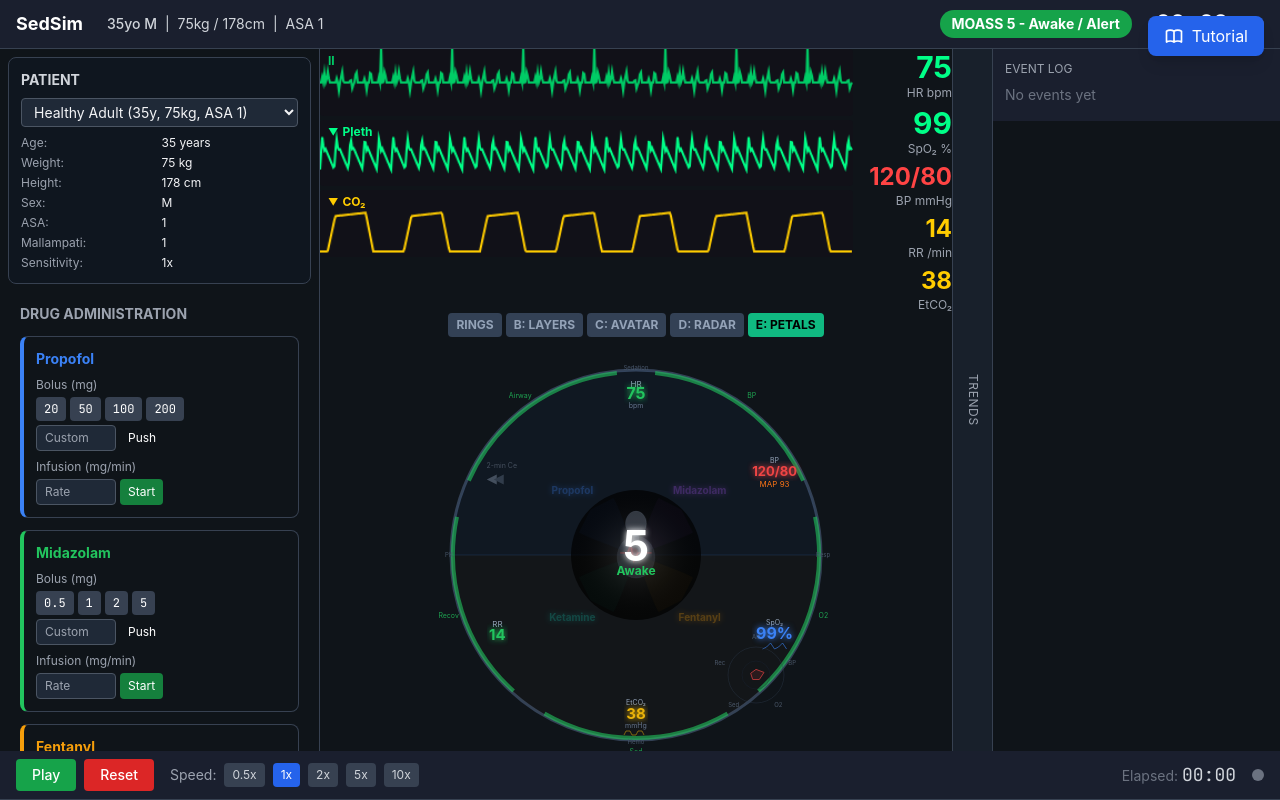
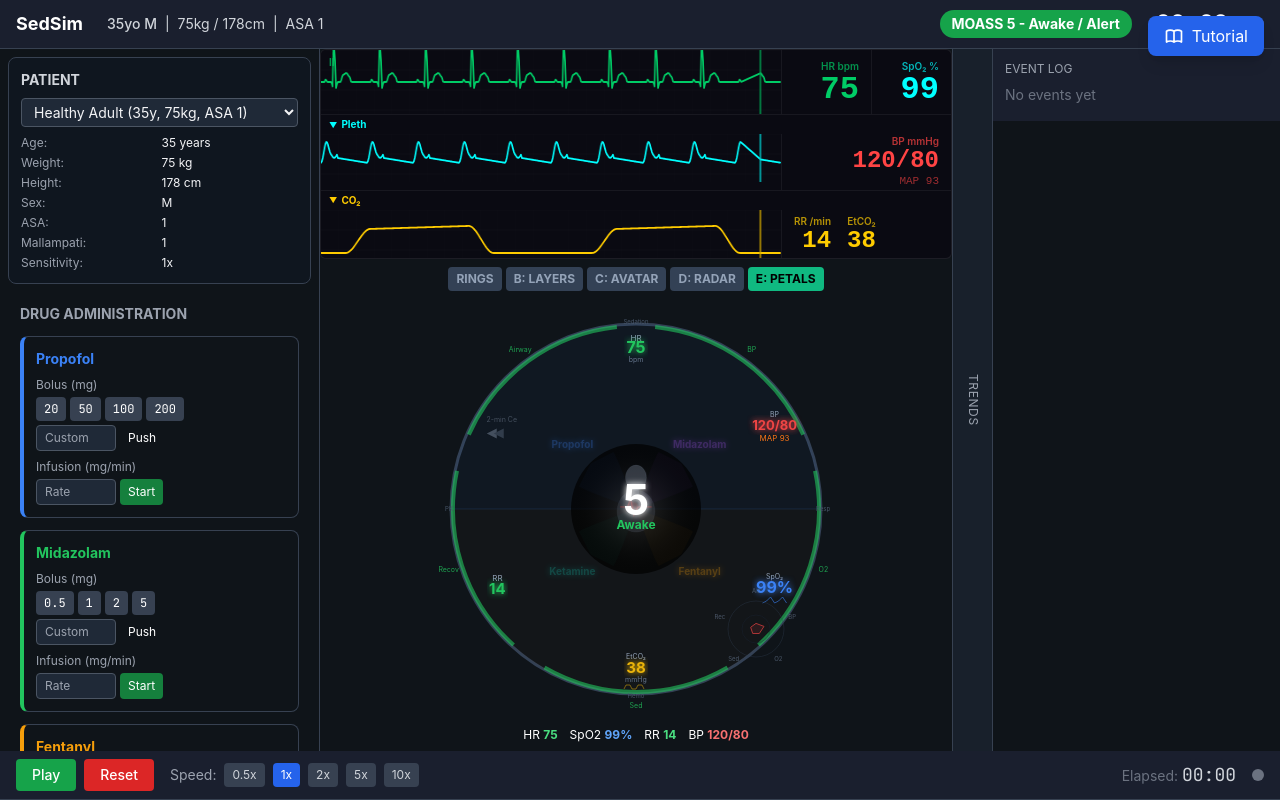
Before and after one commit to Gengyveusa/sedsim, a React (Vite) app: page / in a window 1280 px wide. Built offline with nearby package versions, Linux system fonts and the light colour scheme.

Commit message:
Pro monitor: sweep waveforms, alarm-flash, grid overlay, color-coded numerics
Refactor MonitorPanel component to enhance functionality and update color palette.

```diff
--- a/src/components/MonitorPanel.tsx
+++ b/src/components/MonitorPanel.tsx
@@ -1,4 +1,4 @@
-import { useEffect, useRef, useState } from 'react';
+import { useEffect, useRef, useState, useCallback } from 'react';
 import { Vitals } from '../types';
 
 interface MonitorPanelProps {
@@ -6,267 +6,428 @@ interface MonitorPanelProps {
   history: Vitals[];
 }
 
-// Colors from spec
+// Professional medical monitor color palette
 const COLORS = {
   ecg: '#00cc66',
-  spo2: '#00ff88',
+  spo2: '#00ffff',
   capno: '#ffcc00',
-  hr: '#00ff88',
+  hr: '#00cc66',
+  spo2Text: '#00ffff',
   bp: '#ff4444',
   rr: '#ffcc00',
-  background: '#111118',
+  etco2: '#ffcc00',
+  background: '#0a0a12',
+  gridLine: 'rgba(255,255,255,0.04)',
+  sweepLine: 'rgba(0,255,100,0.6)',
+  dimText: 'rgba(255,255,255,0.3)',
 };
 
-export default function MonitorPanel({ vitals, history: _history }: MonitorPanelProps) {
-  const ecgCanvasRef = useRef<HTMLCanvasElement>(null);
-  const plethCanvasRef = useRef<HTMLCanvasElement>(null);
-  const capnoCanvasRef = useRef<HTMLCanvasElement>(null);
+// Clean ECG template: [phase, amplitude] pairs for one cardiac cycle
+const ECG_TEMPLATE: [number, number][] = [
+  [0, 0], [0.08, 0], [0.10, -3], [0.14, 0], [0.16, 0],
+  [0.22, 0], [0.24, 2], [0.25, 5],
+  [0.27, -35], [0.30, -38],
+  [0.32, 8], [0.34, 3], [0.36, 0],
+  [0.42, 0], [0.48, -8], [0.55, -10], [0.62, -6], [0.66, 0],
+  [0.70, 0], [1.0, 0],
+];
 
-  // Collapsible state for Pleth and CO2
-  const [showPleth, setShowPleth] = useState(true);
-  const [showCapno, setShowCapno] = useState(true);
+function interpolateECG(phase: number): number {
+  for (let i = 0; i < ECG_TEMPLATE.length - 1; i++) {
+    const [p0, a0] = ECG_TEMPLATE[i];
+    const [p1, a1] = ECG_TEMPLATE[i + 1];
+    if (phase >= p0 && phase < p1) {
+      const t = (phase - p0) / (p1 - p0);
+      const tSmooth = t * t * (3 - 2 * t);
+      return a0 + (a1 - a0) * tSmooth;
+    }
+  }
+  return 0;
+}
 
-  // Draw ECG waveform
-  useEffect(() => {
-    const canvas = ecgCanvasRef.current;
-    if (!canvas) return;
+function plethWaveform(phase: number): number {
+  if (phase < 0.12) {
+    const t = phase / 0.12;
+    return -30 * t * t * (3 - 2 * t);
+  } else if (phase < 0.22) {
+    const t = (phase - 0.12) / 0.10;
+    return -30 + 18 * t * t * (3 - 2 * t);
+  } else if (phase < 0.35) {
+    const t = (phase - 0.22) / 0.13;
+    return -12 + 5 * Math.sin(t * Math.PI);
+  } else {
+    const t = (phase - 0.35) / 0.65;
+    return -7 + 7 * t;
+  }
+}
+
+function capnoWaveform(phase: number, etco2Height: number): number {
+  if (phase < 0.10) return 0;
+  if (phase < 0.20) {
+    const t = (phase - 0.10) / 0.10;
+    return -etco2Height * t * t * (3 - 2 * t);
+  }
+  if (phase < 0.60) {
+    const t = (phase - 0.20) / 0.40;
+    return -etco2Height - 3 * t;
+  }
+  if (phase < 0.70) {
+    const t = (phase - 0.60) / 0.10;
+    return (-etco2Height - 3) * (1 - t * t * (3 - 2 * t));
+  }
+  return 0;
+}
+
+// Sweep-style waveform renderer
+function drawSweepWaveform(
+  canvas: HTMLCanvasElement,
+  color: string,
+  waveformFn: (phase: number) => number,
+  sweepX: number,
+  cyclePixels: number,
+  baselineY: number,
+  amplitude: number
+) {
   const ctx = canvas.getContext('2d');
   if (!ctx) return;
-
-    const width = canvas.width;
-    const height = canvas.height;
-    const midY = height / 2;
+  const { width, height } = canvas;
 
   ctx.fillStyle = COLORS.background;
   ctx.fillRect(0, 0, width, height);
 
-    ctx.strokeStyle = COLORS.ecg;
-    ctx.lineWidth = 2;
+  // Draw subtle grid
+  ctx.strokeStyle = COLORS.gridLine;
+  ctx.lineWidth = 0.5;
+  for (let gy = 0; gy < height; gy += 20) {
+    ctx.beginPath();
+    ctx.moveTo(0, gy);
+    ctx.lineTo(width, gy);
+    ctx.stroke();
+  }
+  for (let gx = 0; gx < width; gx += 20) {
+    ctx.beginPath();
+    ctx.moveTo(gx, 0);
+    ctx.lineTo(gx, height);
+    ctx.stroke();
+  }
+
+  // Draw waveform trace
+  ctx.strokeStyle = color;
+  ctx.lineWidth = 1.8;
+  ctx.lineJoin = 'round';
+  ctx.lineCap = 'round';
   ctx.beginPath();
 
-    // Generate ECG-like waveform based on HR
-    const hr = vitals.hr || 75;
-    const cycleLength = 60 / hr; // seconds per beat
-    const pixelsPerSecond = width / 30; // 30 seconds visible
-    const cyclePixels = cycleLength * pixelsPerSecond;
+  const gapWidth = Math.max(20, width * 0.04);
 
   for (let x = 0; x < width; x++) {
+    const dist = (sweepX - x + width) % width;
+    if (dist < gapWidth) continue;
+
     const phase = (x % cyclePixels) / cyclePixels;
-      let y = midY;
+    const val = waveformFn(phase);
+    const y = baselineY + val * amplitude;
 
-      // P wave (small bump)
-      if (phase > 0.1 && phase < 0.2) {
-        y = midY - 5 * Math.sin((phase - 0.1) / 0.1 * Math.PI);
-      }
-      // QRS complex (sharp spike)
-      else if (phase > 0.25 && phase < 0.35) {
-        const qrsPhase = (phase - 0.25) / 0.1;
-        if (qrsPhase < 0.3) {
-          y = midY + 10 * qrsPhase / 0.3;
-        } else if (qrsPhase < 0.5) {
-          y = midY + 10 - 50 * (qrsPhase - 0.3) / 0.2;
-        } else if (qrsPhase < 0.7) {
-          y = midY - 40 + 50 * (qrsPhase - 0.5) / 0.2;
-        } else {
-          y = midY + 10 - 10 * (qrsPhase - 0.7) / 0.3;
-        }
-      }
-      // T wave (rounded bump)
-      else if (phase > 0.45 && phase < 0.65) {
-        y = midY - 10 * Math.sin((phase - 0.45) / 0.2 * Math.PI);
-      }
-
-      if (x === 0) {
+    if (dist === gapWidth) {
       ctx.moveTo(x, y);
     } else {
       ctx.lineTo(x, y);
     }
   }
   ctx.stroke();
-  }, [vitals.hr]);
 
-  // Draw SpO2 plethysmograph
-  useEffect(() => {
-    if (!showPleth) return;
-    const canvas = plethCanvasRef.current;
-    if (!canvas) return;
-    const ctx = canvas.getContext('2d');
-    if (!ctx) return;
-
-    const width = canvas.width;
-    const height = canvas.height;
-    const midY = height / 2;
-
-    ctx.fillStyle = COLORS.background;
-    ctx.fillRect(0, 0, width, height);
-
-    ctx.strokeStyle = COLORS.spo2;
+  // Draw sweep line
+  const grad = ctx.createLinearGradient(sweepX - 8, 0, sweepX + 2, 0);
+  grad.addColorStop(0, 'transparent');
+  grad.addColorStop(1, color);
+  ctx.strokeStyle = grad;
   ctx.lineWidth = 2;
   ctx.beginPath();
-
-    const hr = vitals.hr || 75;
-    const cycleLength = 60 / hr;
-    const pixelsPerSecond = width / 30; // 30 seconds visible
-    const cyclePixels = cycleLength * pixelsPerSecond;
-
-    for (let x = 0; x < width; x++) {
-      const phase = (x % cyclePixels) / cyclePixels;
-      let y = midY;
-
-      // Pleth waveform: systolic upstroke, dicrotic notch, diastolic decay
-      if (phase < 0.15) {
-        // Systolic upstroke
-        y = midY + 15 - 30 * (phase / 0.15);
-      } else if (phase < 0.25) {
-        // Peak and start of descent
-        y = midY - 15 + 10 * ((phase - 0.15) / 0.1);
-      } else if (phase < 0.35) {
-        // Dicrotic notch
-        const notchPhase = (phase - 0.25) / 0.1;
-        y = midY - 5 + 3 * Math.sin(notchPhase * Math.PI);
-      } else {
-        // Diastolic decay
-        const decayPhase = (phase - 0.35) / 0.65;
-        y = midY - 5 + 20 * decayPhase;
+  ctx.moveTo(sweepX, 0);
+  ctx.lineTo(sweepX, height);
+  ctx.stroke();
 }
 
-      if (x === 0) {
-        ctx.moveTo(x, y);
-      } else {
-        ctx.lineTo(x, y);
+// Alarm threshold helpers
+function getHRColor(hr: number): string {
+  if (hr < 50 || hr > 120) return '#ff4444';
+  if (hr < 60 || hr > 100) return '#ffaa00';
+  return COLORS.hr;
+}
+function getSpO2Color(spo2: number): string {
+  if (spo2 < 85) return '#ff4444';
+  if (spo2 < 90) return '#ffaa00';
+  return COLORS.spo2Text;
+}
+function getBPColor(sbp: number): string {
+  if (sbp < 80 || sbp > 180) return '#ff4444';
+  if (sbp < 90 || sbp > 160) return '#ffaa00';
+  return COLORS.bp;
+}
+function getRRColor(rr: number): string {
+  if (rr < 6 || rr === 0) return '#ff4444';
+  if (rr < 8) return '#ffaa00';
+  return COLORS.rr;
+}
+function getEtCO2Color(etco2: number): string {
+  if (etco2 > 65 || etco2 < 15) return '#ff4444';
+  if (etco2 > 55 || etco2 < 20) return '#ffaa00';
+  return COLORS.etco2;
+}
+
+export default function MonitorPanel({ vitals, history: _history }: MonitorPanelProps) {
+  const ecgCanvasRef = useRef<HTMLCanvasElement>(null);
+  const plethCanvasRef = useRef<HTMLCanvasElement>(null);
+  const capnoCanvasRef = useRef<HTMLCanvasElement>(null);
+  const sweepRef = useRef(0);
+  const animRef = useRef<number>(0);
+
+  const [showPleth, setShowPleth] = useState(true);
+  const [showCapno, setShowCapno] = useState(true);
+  const [alarmFlash, setAlarmFlash] = useState(false);
+
+  // Alarm flash toggle
+  useEffect(() => {
+    const hasAlarm = vitals.spo2 < 90 || vitals.hr < 50 || vitals.hr > 120 ||
+      vitals.sbp < 80 || vitals.rr < 6;
+    if (!hasAlarm) { setAlarmFlash(false); return; }
+    const iv = setInterval(() => setAlarmFlash(f => !f), 500);
+    return () => clearInterval(iv);
+  }, [vitals.spo2, vitals.hr, vitals.sbp, vitals.rr]);
+
+  // Animation loop for sweep waveforms
+  const drawAll = useCallback(() => {
+    const hr = vitals.hr || 75;
+    const rr = vitals.rr || 14;
+    const etco2 = vitals.etco2 || 38;
+
+    // ECG
+    const ecgCanvas = ecgCanvasRef.current;
+    if (ecgCanvas) {
+      const cycleLen = (60 / hr) * (ecgCanvas.width / 8);
+      drawSweepWaveform(
+        ecgCanvas, COLORS.ecg, interpolateECG,
+        sweepRef.current % ecgCanvas.width, cycleLen,
+        ecgCanvas.height / 2, 0.9
+      );
+    }
+
+    // Pleth
+    if (showPleth) {
+      const plethCanvas = plethCanvasRef.current;
+      if (plethCanvas) {
+        const cycleLen = (60 / hr) * (plethCanvas.width / 8);
+        drawSweepWaveform(
+          plethCanvas, COLORS.spo2, plethWaveform,
+          sweepRef.current % plethCanvas.width, cycleLen,
+          plethCanvas.height * 0.6, 0.7
+        );
       }
     }
-    ctx.stroke();
-  }, [vitals.hr, showPleth]);
 
-  // Draw capnography
-  useEffect(() => {
-    if (!showCapno) return;
-    const canvas = capnoCanvasRef.current;
-    if (!canvas) return;
-    const ctx = canvas.getContext('2d');
-    if (!ctx) return;
-
-    const width = canvas.width;
-    const height = canvas.height;
-
-    ctx.fillStyle = COLORS.background;
-    ctx.fillRect(0, 0, width, height);
-
-    ctx.strokeStyle = COLORS.capno;
-    ctx.lineWidth = 2;
-    ctx.beginPath();
-
-    const rr = vitals.rr || 14;
-    const etco2 = vitals.etco2 || 38;
-    const cycleLength = 60 / rr;
-    const pixelsPerSecond = width / 30; // 30 seconds visible
-    const cyclePixels = cycleLength * pixelsPerSecond;
-    const etco2Height = (etco2 / 60) * (height - 10);
-
-    for (let x = 0; x < width; x++) {
-      const phase = (x % cyclePixels) / cyclePixels;
-      let y = height - 5; // Baseline at bottom
-
-      // Capnography: Phase I (baseline), II (upstroke), III (plateau), IV (downstroke)
-      if (phase < 0.1) {
-        // Phase I: inspiratory baseline
-        y = height - 5;
-      } else if (phase < 0.2) {
-        // Phase II: sharp upstroke
-        const upPhase = (phase - 0.1) / 0.1;
-        y = height - 5 - etco2Height * upPhase;
-      } else if (phase < 0.6) {
-        // Phase III: alveolar plateau with slight upslope
-        const plateauPhase = (phase - 0.2) / 0.4;
-        y = height - 5 - etco2Height - 3 * plateauPhase;
-      } else if (phase < 0.7) {
-        // Phase IV: sharp downstroke (inspiration)
-        const downPhase = (phase - 0.6) / 0.1;
-        y = height - 5 - etco2Height - 3 + (etco2Height + 3) * downPhase;
-      } else {
-        // Inspiratory phase
-        y = height - 5;
+    // Capno
+    if (showCapno) {
+      const capnoCanvas = capnoCanvasRef.current;
+      if (capnoCanvas) {
+        const cycleLen = (60 / rr) * (capnoCanvas.width / 8);
+        const etco2H = (etco2 / 60) * (capnoCanvas.height - 10);
+        drawSweepWaveform(
+          capnoCanvas, COLORS.capno,
+          (phase) => capnoWaveform(phase, etco2H),
+          sweepRef.current % capnoCanvas.width, cycleLen,
+          capnoCanvas.height - 5, 1
+        );
+      }
     }
 
-      if (x === 0) {
-        ctx.moveTo(x, y);
-      } else {
-        ctx.lineTo(x, y);
-      }
-    }
-    ctx.stroke();
-  }, [vitals.rr, vitals.etco2, showCapno]);
+    sweepRef.current += 1.5;
+    animRef.current = requestAnimationFrame(drawAll);
+  }, [vitals.hr, vitals.rr, vitals.etco2, showPleth, showCapno]);
+
+  useEffect(() => {
+    animRef.current = requestAnimationFrame(drawAll);
+    return () => cancelAnimationFrame(animRef.current);
+  }, [drawAll]);
+
+  // Vital sign display helper
+  const hrVal = Math.round(vitals.hr);
+  const spo2Val = Math.round(vitals.spo2);
+  const sbpVal = Math.round(vitals.sbp);
+  const dbpVal = Math.round(vitals.dbp);
+  const mapVal = Math.round(vitals.map);
+  const rrVal = Math.round(vitals.rr);
+  const etco2Val = Math.round(vitals.etco2);
+
+  const isAlarmActive = vitals.spo2 < 90 || vitals.hr < 50 || vitals.hr > 120 ||
+    vitals.sbp < 80 || vitals.rr < 6;
 
   return (
-    <div className="flex gap-4">
-      {/* Waveforms */}
-      <div className="flex-1 space-y-1">
-        {/* ECG */}
-        <div className="relative">
-          <span className="absolute top-1 left-2 text-xs font-bold" style={{ color: COLORS.ecg }}>II</span>
-          <canvas ref={ecgCanvasRef} width={480} height={60} className="w-full rounded" style={{ background: COLORS.background }} />
+    <div
+      className="relative w-full select-none"
+      style={{
+        background: COLORS.background,
+        borderRadius: '6px',
+        border: isAlarmActive && alarmFlash ? '1px solid #ff4444' : '1px solid rgba(255,255,255,0.08)',
+        overflow: 'hidden',
+      }}
+    >
+      {/* === ROW 1: ECG + HR/SpO2 numerics === */}
+      <div className="flex" style={{ borderBottom: '1px solid rgba(255,255,255,0.06)' }}>
+        {/* ECG Waveform */}
+        <div className="relative flex-1" style={{ minHeight: '64px' }}>
+          <span
+            className="absolute top-1 left-2 text-xs font-bold z-10"
+            style={{ color: COLORS.ecg, opacity: 0.7, fontSize: '10px' }}
+          >
+            II
+          </span>
+          <canvas
+            ref={ecgCanvasRef}
+            width={520}
+            height={64}
+            className="w-full h-full"
+            style={{ display: 'block' }}
+          />
+        </div>
+        {/* HR Numeric */}
+        <div
+          className="flex flex-col items-end justify-center px-3"
+          style={{ minWidth: '90px', borderLeft: '1px solid rgba(255,255,255,0.06)' }}
+        >
+          <span style={{ color: getHRColor(hrVal), fontSize: '10px', fontWeight: 600, opacity: 0.7 }}>HR bpm</span>
+          <span
+            style={{
+              color: getHRColor(hrVal),
+              fontSize: '32px',
+              fontWeight: 700,
+              lineHeight: 1,
+              fontFamily: 'ui-monospace, monospace',
+            }}
+          >
+            {hrVal}
+          </span>
+        </div>
+        {/* SpO2 Numeric */}
+        <div
+          className="flex flex-col items-end justify-center px-3"
+          style={{ minWidth: '80px', borderLeft: '1px solid rgba(255,255,255,0.06)' }}
+        >
+          <span style={{ color: getSpO2Color(spo2Val), fontSize: '10px', fontWeight: 600, opacity: 0.7 }}>SpO&#8322; %</span>
+          <span
+            style={{
+              color: getSpO2Color(spo2Val),
+              fontSize: '32px',
+              fontWeight: 700,
+              lineHeight: 1,
+              fontFamily: 'ui-monospace, monospace',
+            }}
+          >
+            {spo2Val}
+          </span>
+        </div>
       </div>
 
-        {/* SpO2 Pleth - Collapsible */}
-        <div className="relative">
+      {/* === ROW 2: Pleth waveform (collapsible) + BP === */}
+      <div style={{ borderBottom: '1px solid rgba(255,255,255,0.06)' }}>
         <button
           onClick={() => setShowPleth(!showPleth)}
-            className="absolute top-1 left-2 text-xs font-bold z-10 hover:opacity-80 flex items-center gap-1"
-            style={{ color: COLORS.spo2 }}
+          className="flex items-center gap-1 px-2 py-0.5 hover:opacity-80"
+          style={{ color: COLORS.spo2, fontSize: '10px', fontWeight: 700, background: 'none', border: 'none', cursor: 'pointer' }}
         >
-            <span className="text-[10px]">{showPleth ? '▼' : '▶'}</span>
-            Pleth
+          <span style={{ fontSize: '8px' }}>{showPleth ? '\u25BC' : '\u25B6'}</span> Pleth
         </button>
         {showPleth && (
-            <canvas ref={plethCanvasRef} width={480} height={60} className="w-full rounded" style={{ background: COLORS.background }} />
-          )}
-          {!showPleth && (
-            <div className="w-full h-4 rounded" style={{ background: COLORS.background }} />
+          <div className="flex">
+            <div className="relative flex-1" style={{ height: '48px' }}>
+              <canvas
+                ref={plethCanvasRef}
+                width={520}
+                height={48}
+                className="w-full h-full"
+                style={{ display: 'block' }}
+              />
+            </div>
+            <div
+              className="flex flex-col items-end justify-center px-3"
+              style={{ minWidth: '170px', borderLeft: '1px solid rgba(255,255,255,0.06)' }}
+            >
+              <span style={{ color: getBPColor(sbpVal), fontSize: '10px', fontWeight: 600, opacity: 0.7 }}>BP mmHg</span>
+              <span
+                style={{
+                  color: getBPColor(sbpVal),
+                  fontSize: '24px',
+                  fontWeight: 700,
+                  lineHeight: 1,
+                  fontFamily: 'ui-monospace, monospace',
+                }}
+              >
+                {sbpVal}/{dbpVal}
+              </span>
+              <span
+                style={{ color: getBPColor(sbpVal), fontSize: '11px', opacity: 0.6, fontFamily: 'ui-monospace, monospace' }}
+              >
+                MAP {mapVal}
+              </span>
+            </div>
+          </div>
         )}
       </div>
 
-        {/* Capnography - Collapsible */}
-        <div className="relative">
+      {/* === ROW 3: Capno waveform (collapsible) + RR/EtCO2 === */}
+      <div>
         <button
           onClick={() => setShowCapno(!showCapno)}
-            className="absolute top-1 left-2 text-xs font-bold z-10 hover:opacity-80 flex items-center gap-1"
-            style={{ color: COLORS.capno }}
+          className="flex items-center gap-1 px-2 py-0.5 hover:opacity-80"
+          style={{ color: COLORS.capno, fontSize: '10px', fontWeight: 700, background: 'none', border: 'none', cursor: 'pointer' }}
         >
-            <span className="text-[10px]">{showCapno ? '▼' : '▶'}</span>
-            CO₂
+          <span style={{ fontSize: '8px' }}>{showCapno ? '\u25BC' : '\u25B6'}</span> CO&#8322;
         </button>
         {showCapno && (
-            <canvas ref={capnoCanvasRef} width={480} height={60} className="w-full rounded" style={{ background: COLORS.background }} />
-          )}
-          {!showCapno && (
-            <div className="w-full h-4 rounded" style={{ background: COLORS.background }} />
-          )}
+          <div className="flex">
+            <div className="relative flex-1" style={{ height: '48px' }}>
+              <canvas
+                ref={capnoCanvasRef}
+                width={520}
+                height={48}
+                className="w-full h-full"
+                style={{ display: 'block' }}
+              />
+            </div>
+            <div
+              className="flex items-center gap-4 px-3"
+              style={{ minWidth: '170px', borderLeft: '1px solid rgba(255,255,255,0.06)' }}
+            >
+              <div className="flex flex-col items-end">
+                <span style={{ color: getRRColor(rrVal), fontSize: '10px', fontWeight: 600, opacity: 0.7 }}>RR /min</span>
+                <span
+                  style={{
+                    color: getRRColor(rrVal),
+                    fontSize: '24px',
+                    fontWeight: 700,
+                    lineHeight: 1,
+                    fontFamily: 'ui-monospace, monospace',
+                  }}
+                >
+                  {rrVal}
+                </span>
+              </div>
+              <div className="flex flex-col items-end">
+                <span style={{ color: getEtCO2Color(etco2Val), fontSize: '10px', fontWeight: 600, opacity: 0.7 }}>EtCO&#8322;</span>
+                <span
+                  style={{
+                    color: getEtCO2Color(etco2Val),
+                    fontSize: '24px',
+                    fontWeight: 700,
+                    lineHeight: 1,
+                    fontFamily: 'ui-monospace, monospace',
+                  }}
+                >
+                  {etco2Val}
+                </span>
               </div>
             </div>
-
-      {/* Numeric Values */}
-      <div className="flex flex-col justify-center text-right space-y-1 min-w-[80px]">
-        <div>
-          <span className="text-3xl font-bold" style={{ color: COLORS.hr }}>{Math.round(vitals.hr)}</span>
-          <div className="text-xs text-gray-400">HR bpm</div>
           </div>
-        <div>
-          <span className="text-3xl font-bold" style={{ color: COLORS.spo2 }}>{Math.round(vitals.spo2)}</span>
-          <div className="text-xs text-gray-400">SpO₂ %</div>
-        </div>
-        <div>
-          <span className="text-2xl font-bold" style={{ color: COLORS.bp }}>{Math.round(vitals.sbp)}/{Math.round(vitals.dbp)}</span>
-          <div className="text-xs text-gray-400">BP mmHg</div>
-        </div>
-        <div>
-          <span className="text-2xl font-bold" style={{ color: COLORS.rr }}>{Math.round(vitals.rr)}</span>
-          <div className="text-xs text-gray-400">RR /min</div>
-        </div>
-        <div>
-          <span className="text-2xl font-bold" style={{ color: COLORS.capno }}>{Math.round(vitals.etco2)}</span>
-          <div className="text-xs text-gray-400">EtCO₂</div>
-        </div>
+        )}
       </div>
     </div>
   );
```
Lines whose indentation alone changed are shown as unchanged.
